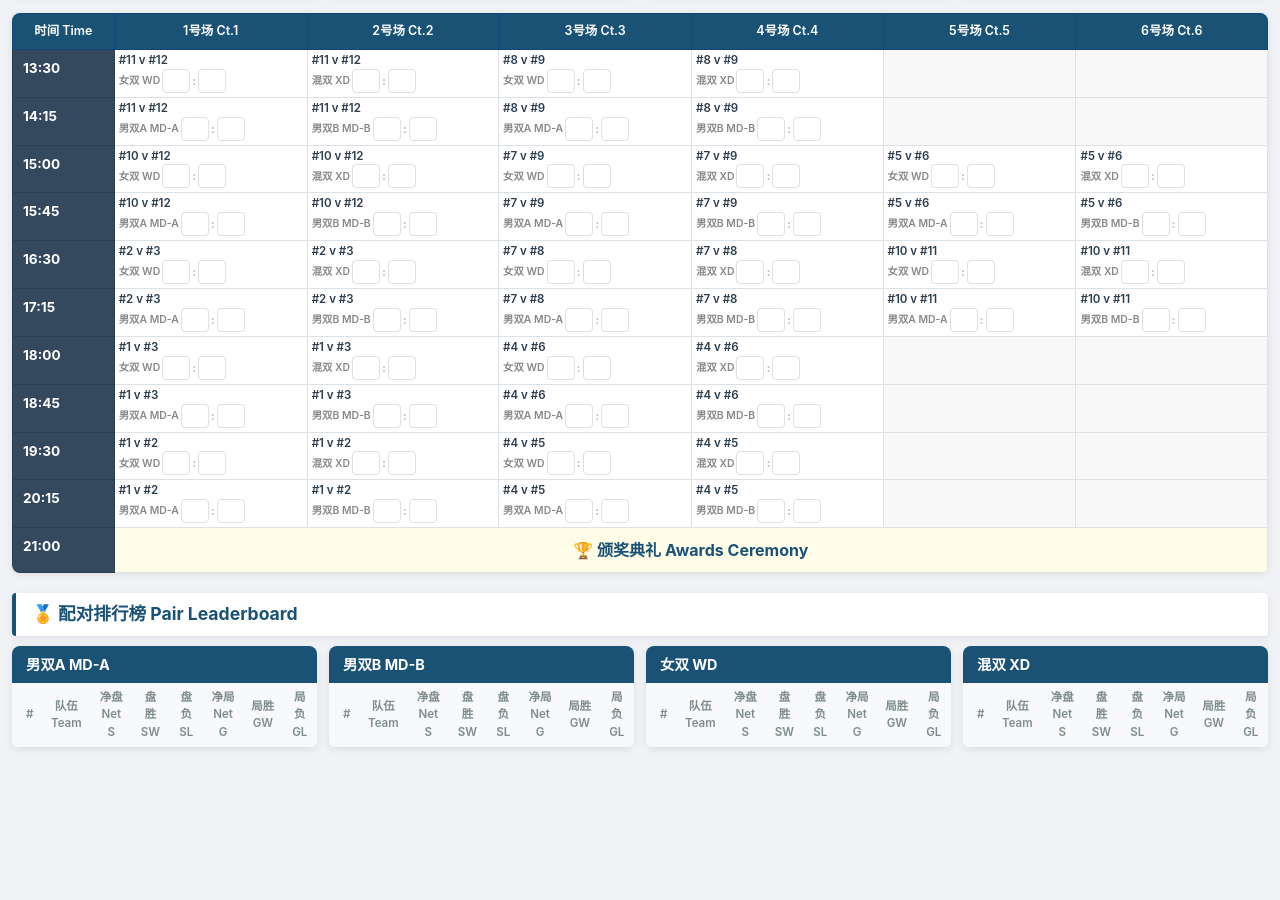
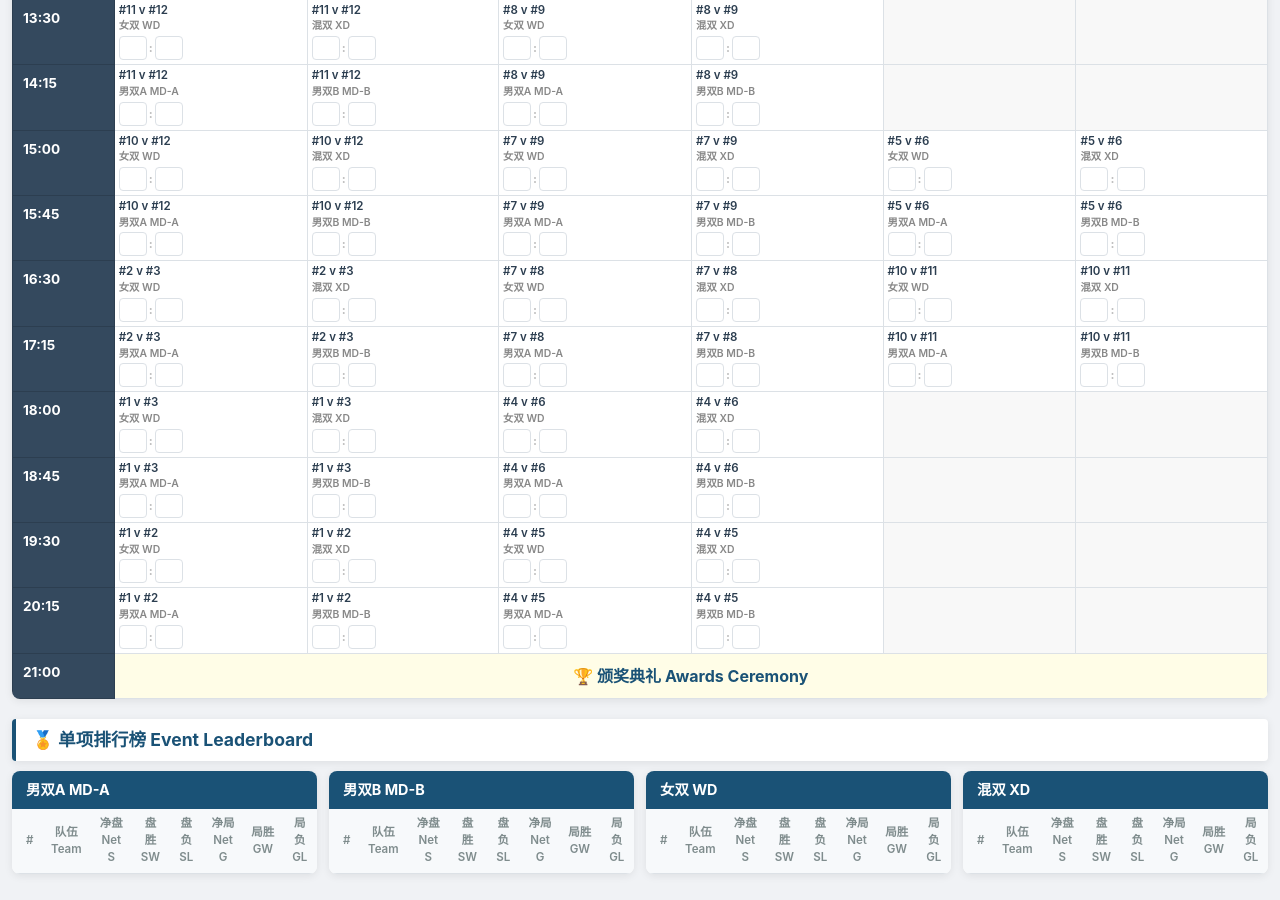
Before and after one commit to ianding666/2026-NZCT-Inter-Provincial-Tournament, a website: page index.html in a window 1280 px wide. Shown: the part 1521-2421 px from the top of the page. Before the commit the page ends 2297 px from the top, so only its background shows below. Drawn offline with Linux system fonts and the light colour scheme.

Commit message:
Update leaderboard title and adjust cell label width for better layout

```diff
--- a/index.html
+++ b/index.html
@@ -177,6 +177,7 @@
             font-size: 0.65rem;
             color: #888;
             font-weight: 600;
+            width: 100%;
         }
         .cell-label.t1-won { color: var(--win); }
         .cell-label.t2-won { color: var(--lose); }
@@ -303,7 +304,7 @@
     <div id="placement-standings" class="standings-row"></div>
     <div id="indoor-draw" class="draw-wrapper"></div>
 
-    <div class="section-title">🏅 配对排行榜 Pair Leaderboard</div>
+    <div class="section-title">🏅 单项排行榜 Event Leaderboard</div>
     <div id="pair-leaderboard" class="standings-row"></div>
 </div>
 
```
